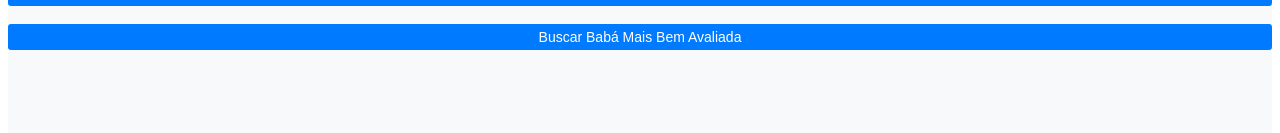
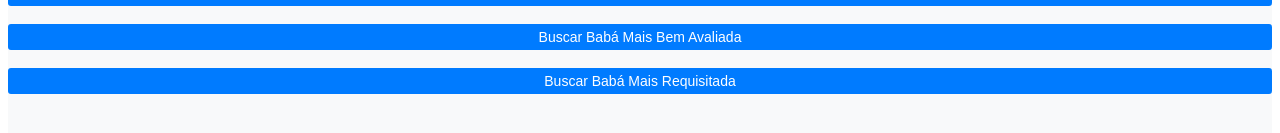
Before and after one commit to DataGJG/bd-babysitease-front, a React (Vite) app: page / in a window 1280 px wide. Shown: the part 349-482 px from the top of the page. Built offline with nearby package versions, Linux system fonts and the light colour scheme; no server answers.

Commit message:
add: most requested babysitter

```diff
--- a/src/pages/home/index.jsx
+++ b/src/pages/home/index.jsx
@@ -97,6 +97,22 @@ const Home = () => {
       })
       .catch((error) => {
         console.error("Error fetching highest rated babysitter: ", error);
+      });
+  };
+
+  const handleMostRequested = () => {
+    const queryParams = new URLSearchParams({
+      mostRequested: true,
+    }).toString();
+    const url = `http://localhost:8000/home?${queryParams}`;
+
+    fetch(url)
+      .then((response) => response.json())
+      .then((mostRequestedBabysitter) => {
+        setData([mostRequestedBabysitter]);
+      })
+      .catch((error) => {
+        console.error("Error fetching most requested babysitter: ", error);
       });
   };
 
@@ -417,6 +433,10 @@ const Home = () => {
         <Button onClick={handleHighestRated}>
           Buscar Babá Mais Bem Avaliada
         </Button>
+        <br />
+        <Button onClick={handleMostRequested}>
+          Buscar Babá Mais Requisitada
+        </Button>
       </Main>
     </Wrapper>
   );
```
